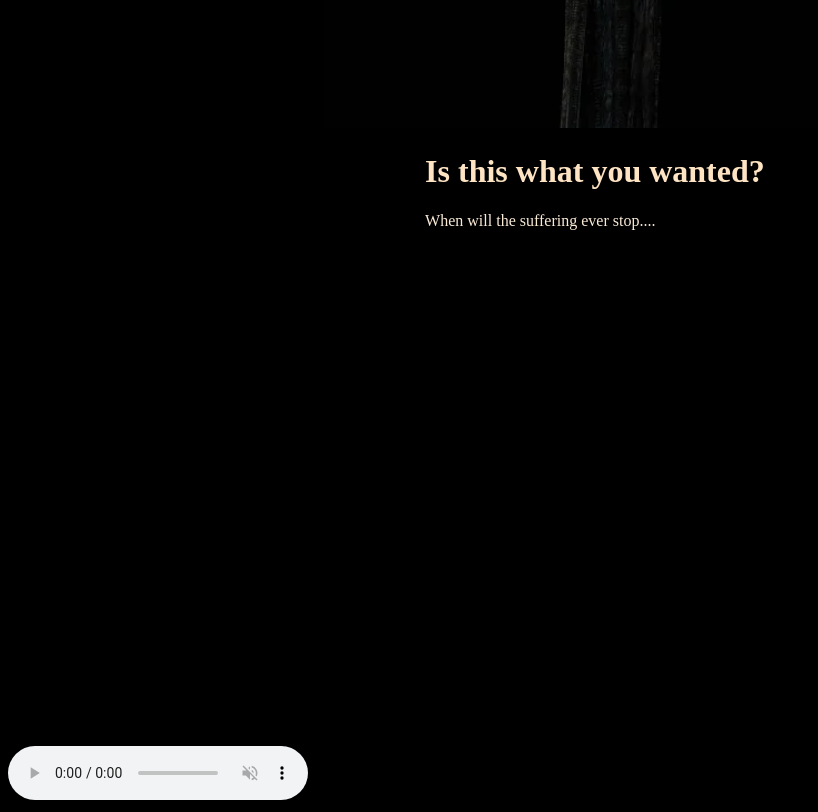
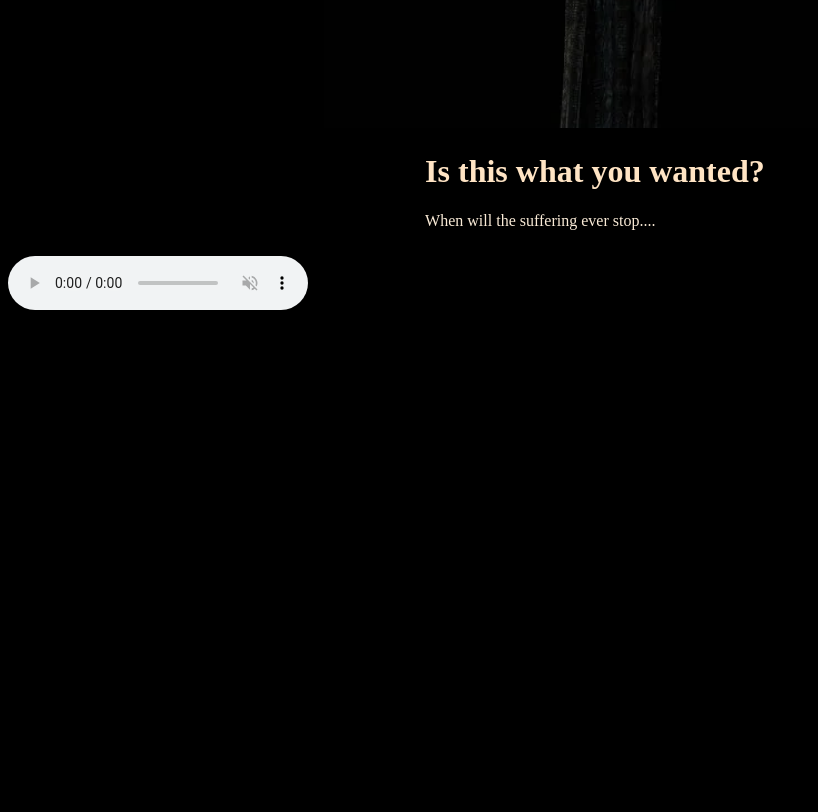
Before and after one commit to MinotaurTheGreat/horrorsite, a plain HTML site: page marika.html in a window 1280 px wide. Shown: the part 830-1642 px from the top of the page, without its empty margins (0-818 px from the left). After the commit the page ends 1140 px from the top, so only its background shows below. Drawn offline with Linux system fonts and the light colour scheme.

Commit message:
Update shattered.css

```diff
--- a/shattered.css
+++ b/shattered.css
@@ -22,6 +22,7 @@ html{
 
 }
 #myAudio{
-    margin-top: 500px;
+    position:relative;
+    margin-bottom: -50px;
     color:black
 }
```
